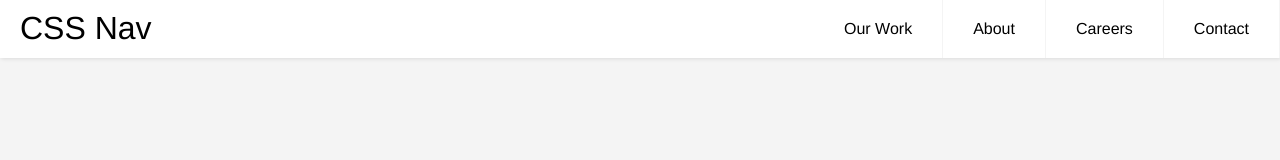
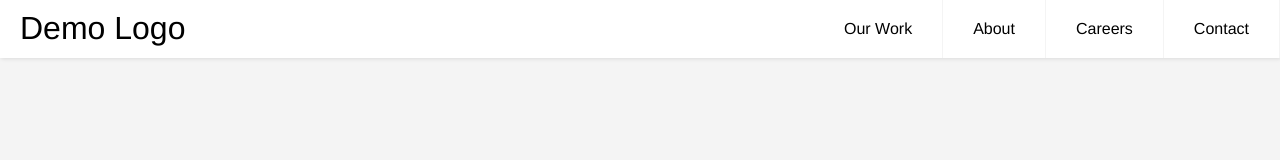
Before and after one commit to DEEEZZ01/demo1, a plain HTML site: page index.html in a window 1280 px wide. Drawn offline with Linux system fonts and the light colour scheme.

Commit message:
Update index.html

```diff
--- a/index.html
+++ b/index.html
@@ -13,7 +13,7 @@
 
 <body>
   <header class="header">
-    <a href="" class="logo">CSS Nav</a>
+    <a href="" class="logo">Demo Logo</a>
     <input class="menu-btn" type="checkbox" id="menu-btn" />
     <label class="menu-icon" for="menu-btn"><span class="navicon"></span></label>
     <ul class="menu">
```
